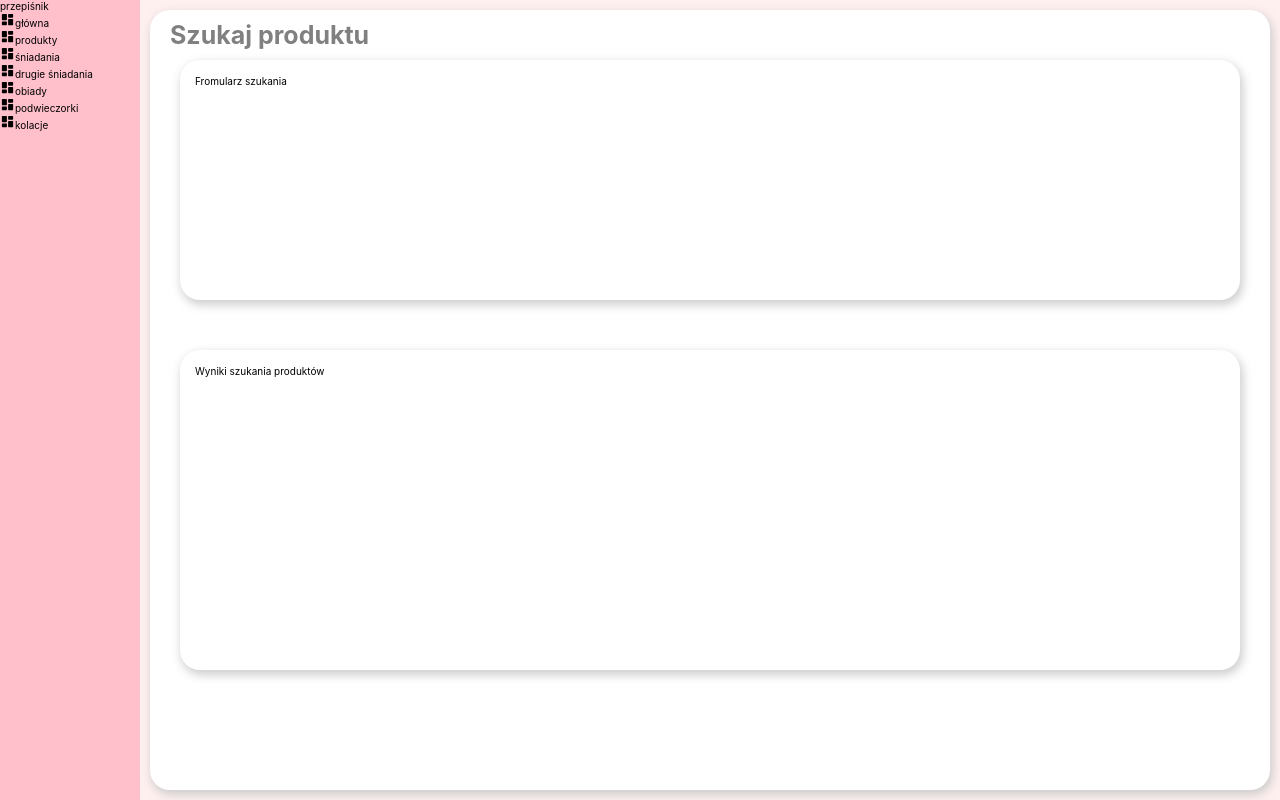
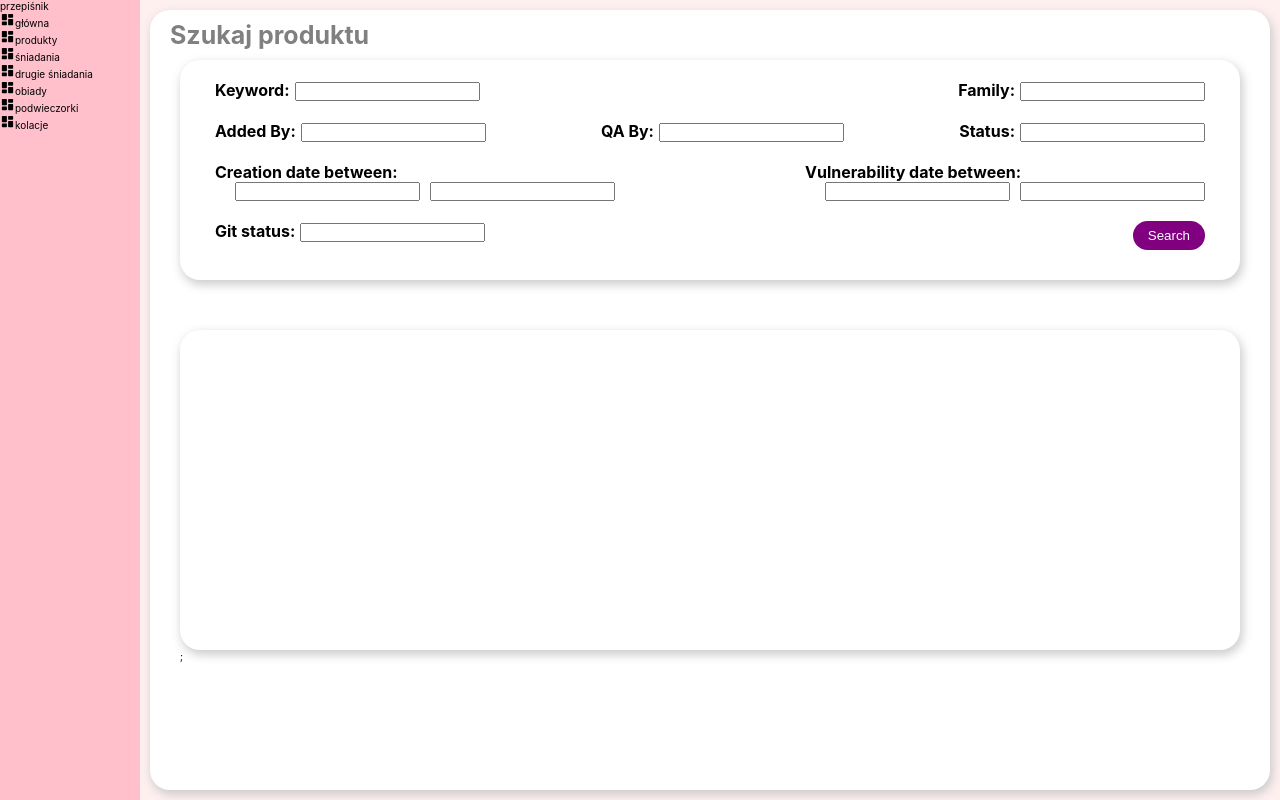
Before and after one commit to KTZgraph/przepisnik, a React (Create React App) app in the folder frontend/: page / in a window 1280 px wide. Built offline with nearby package versions, Linux system fonts and the light colour scheme.

Commit message:
wstepny formularz szukania

```diff
--- a/frontend/src/pages/Search.jsx
+++ b/frontend/src/pages/Search.jsx
@@ -1,20 +1,153 @@
+import { useRef } from "react";
 import SearchTemplate from "../components/templates/SearchTemplate";
 
 import "./Search.scss";
 
 const SearchForm = () => {
-  return <div className="search__form">Fromularz szukania</div>;
+  const keywordRef = useRef();
+  const familyRef = useRef();
+  const addedByRef = useRef();
+  const QAByRef = useRef();
+  const statusRef = useRef();
+  const creationDateBetweenStartRef = useRef();
+  const creationDateBetweenEndRef = useRef();
+  const vulnerabilityDateBetweenStartRef = useRef();
+  const vulnerabilityDateBetweenEndRef = useRef();
+  const gitStatusRef = useRef();
+
+  const handleSubmit = (e) => {
+    e.preventDefault();
+    const keyword = keywordRef.current.value;
+    const family = familyRef.current.value;
+    const addedBy = addedByRef.current.value;
+    const QABy = QAByRef.current.value;
+    const status = statusRef.current.value;
+    const creationDateBetweenStart = creationDateBetweenStartRef.current.value;
+    const creationDateBetweenEnd = creationDateBetweenEndRef.current.value;
+    const vulnerabilityDateBetweenStart =
+      vulnerabilityDateBetweenStartRef.current.value;
+    const vulnerabilityDateBetweenEnd =
+      vulnerabilityDateBetweenEndRef.current.value;
+    const gitStatus = gitStatusRef.current.value;
+
+    console.log("keyword:", keyword);
+    console.log("family:", family);
+    console.log("addedBy:", addedBy);
+    console.log("QABy:", QABy);
+    console.log("gitStatus:", gitStatus);
+    console.log("creationDateBetweenStart:", creationDateBetweenStart);
+    console.log("creationDateBetweenEnd:", creationDateBetweenEnd);
+    console.log(
+      "vulnerabilityDateBetweenStart:",
+      vulnerabilityDateBetweenStart
+    );
+    console.log("vulnerabilityDateBetweenEnd:", vulnerabilityDateBetweenEnd);
+    console.log("status:", status);
+  };
+
+  return (
+    <form className="search__form" onSubmit={handleSubmit}>
+      <div className="row">
+        {/* pierwszy wiersz */}
+        <div className="form__input">
+          {/* TODO NIE Dropdown */}
+          <label htmlFor="keyword">Keyword:</label>
+          <input type="text" id="keyword" name="keyword" ref={keywordRef} />
+        </div>
+        <div className="form__input">
+          <label htmlFor="family">Family:</label>
+          <input type="text" id="family" name="family" ref={familyRef} />
+        </div>
+      </div>
+      {/* drugi wiersz */}
+      <div className="row">
+        <div className="form__input">
+          <label htmlFor="addedBy">Added By:</label>
+          <input type="text" id="addedBy" name="addedBy" ref={addedByRef} />
+        </div>
+        <div className="form__input">
+          <label htmlFor="QABy">QA By:</label>
+          <input type="text" id="QABy" name="QABy" ref={QAByRef} />
+        </div>
+        <div className="form__input">
+          <label htmlFor="status">Status:</label>
+          <input type="text" id="status" name="status" ref={statusRef} />
+        </div>
+      </div>
+      {/* trzeci wiersz */}
+      <div className="row">
+        <div className="form__input">
+          <label htmlFor="creationDateBetween">Creation date between:</label>
+          {/* TODO NIE Dropdown */}
+          <div className="input-multiple">
+            <input
+              type="text"
+              id="creationDateBetweenStart"
+              name="creationDateBetweenStart"
+              ref={creationDateBetweenStartRef}
+            />
+            {/* TODO NIE Dropdown */}
+            <input
+              type="text"
+              id="creationDateBetweenEnd"
+              name="creationDateBetweenEnd"
+              ref={creationDateBetweenEndRef}
+            />
+          </div>
+        </div>
+        <div className="form__input">
+          <label htmlFor="vulnerabilityDateBetween">
+            Vulnerability date between:
+          </label>
+          {/* TODO NIE Dropdown */}
+          <div className="input-multiple">
+            <input
+              type="text"
+              id="vulnerabilityDateBetweenStart"
+              name="vulnerabilityDateBetweenStart"
+              ref={vulnerabilityDateBetweenStartRef}
+            />
+            {/* TODO NIE Dropdown */}
+            <input
+              type="text"
+              id="vulnerabilityDateBetweenEnd"
+              name="vulnerabilityDateBetweenEnd"
+              ref={vulnerabilityDateBetweenEndRef}
+            />
+          </div>
+        </div>
+      </div>
+      {/* czwarty wiersz */}
+      <div className="row">
+        <div className="form__input">
+          <label htmlFor="gitStatus">Git status:</label>
+          <input
+            type="text"
+            id="gitStatus"
+            name="gitStatus"
+            ref={gitStatusRef}
+          />
+        </div>
+        <button type="submit" className="action">
+          Search
+        </button>
+      </div>
+    </form>
+  );
 };
 
-const SearchResult = () => {
-  return <div className="search__result">Wyniki szukania produktów</div>;
+const SearchTable = () => {
+  return <div className="search-table"></div>;
 };
 
 const Search = () => {
   return (
     <SearchTemplate subtitle="Szukaj produktu" className="search">
       <SearchForm />
-      <SearchResult />
+      <div className="search__result">
+        <SearchTable />
+      </div>
+      ;
     </SearchTemplate>
   );
 };
--- a/frontend/src/pages/Search.scss
+++ b/frontend/src/pages/Search.scss
@@ -12,11 +12,48 @@
   }
 
   .search__form {
-    min-height: 30vh;
     margin-bottom: 50px;
+
+    .row {
+      display: flex;
+      justify-content: space-between;
+      padding: 5px 20px;
+      margin-bottom: 10px;
+
+      .form__input {
+        label {
+          font-size: 1.6rem;
+          font-weight: bold;
+          margin-right: 5px;
+        }
+
+        input {
+          padding: 0 2px;
+        }
+
+        .input-multiple {
+          margin-left: 20px;
+          input:first-child {
+            margin-right: 10px;
+          }
+        }
+      }
+
+      button {
+        background-color: purple;
+        color: white;
+        padding: 7px 15px;
+        border: none;
+        border-radius: 15px;
+      }
+    }
   }
 
   .search__result {
     min-height: 40vh;
+
+    .search-table {
+      background-color: lightgrey;
+    }
   }
 }
```
Also changed, not shown: frontend/src/components/atoms/FormElements/Button.js (added), frontend/src/components/atoms/FormElements/Button.scss (added).
